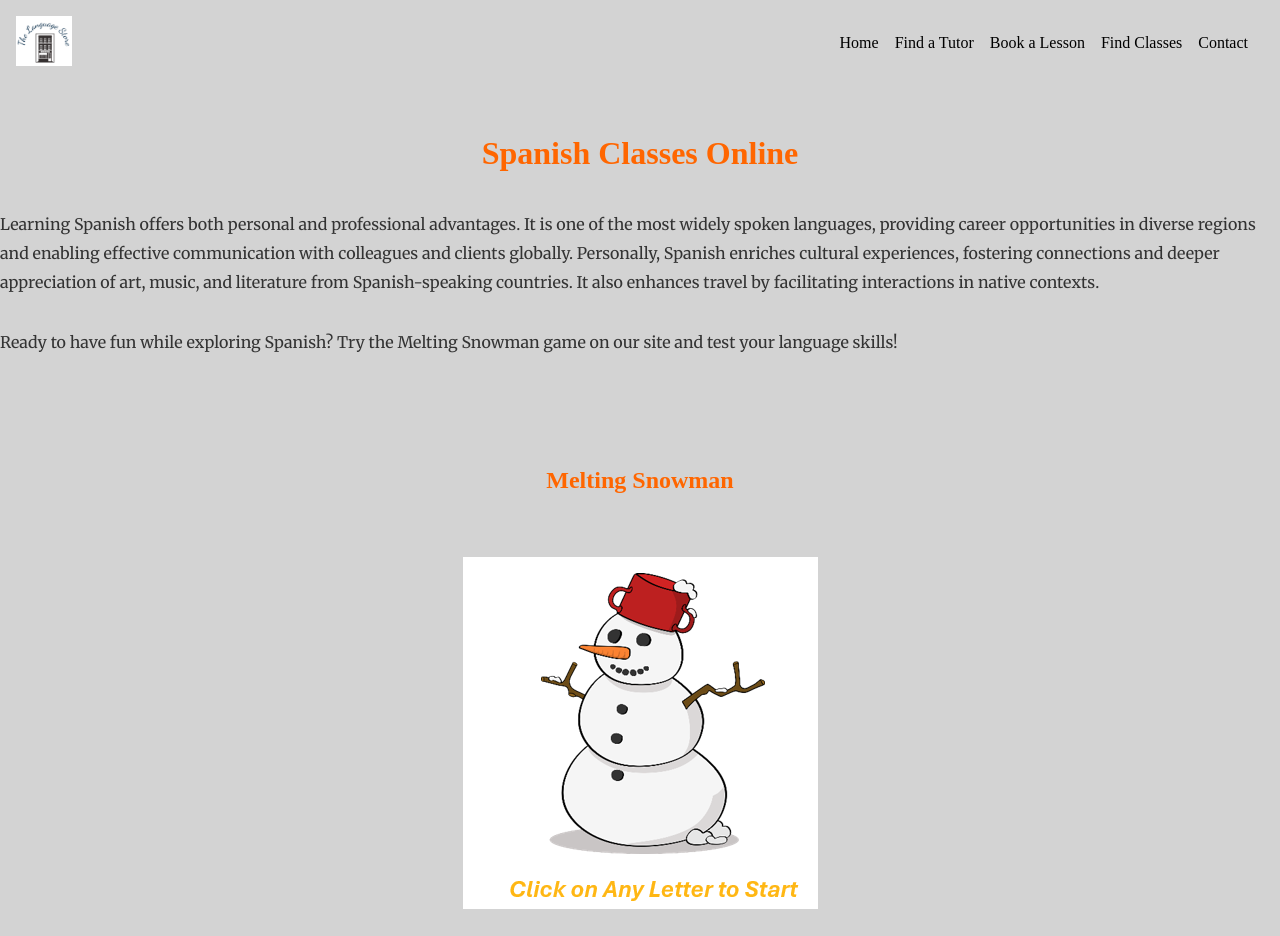
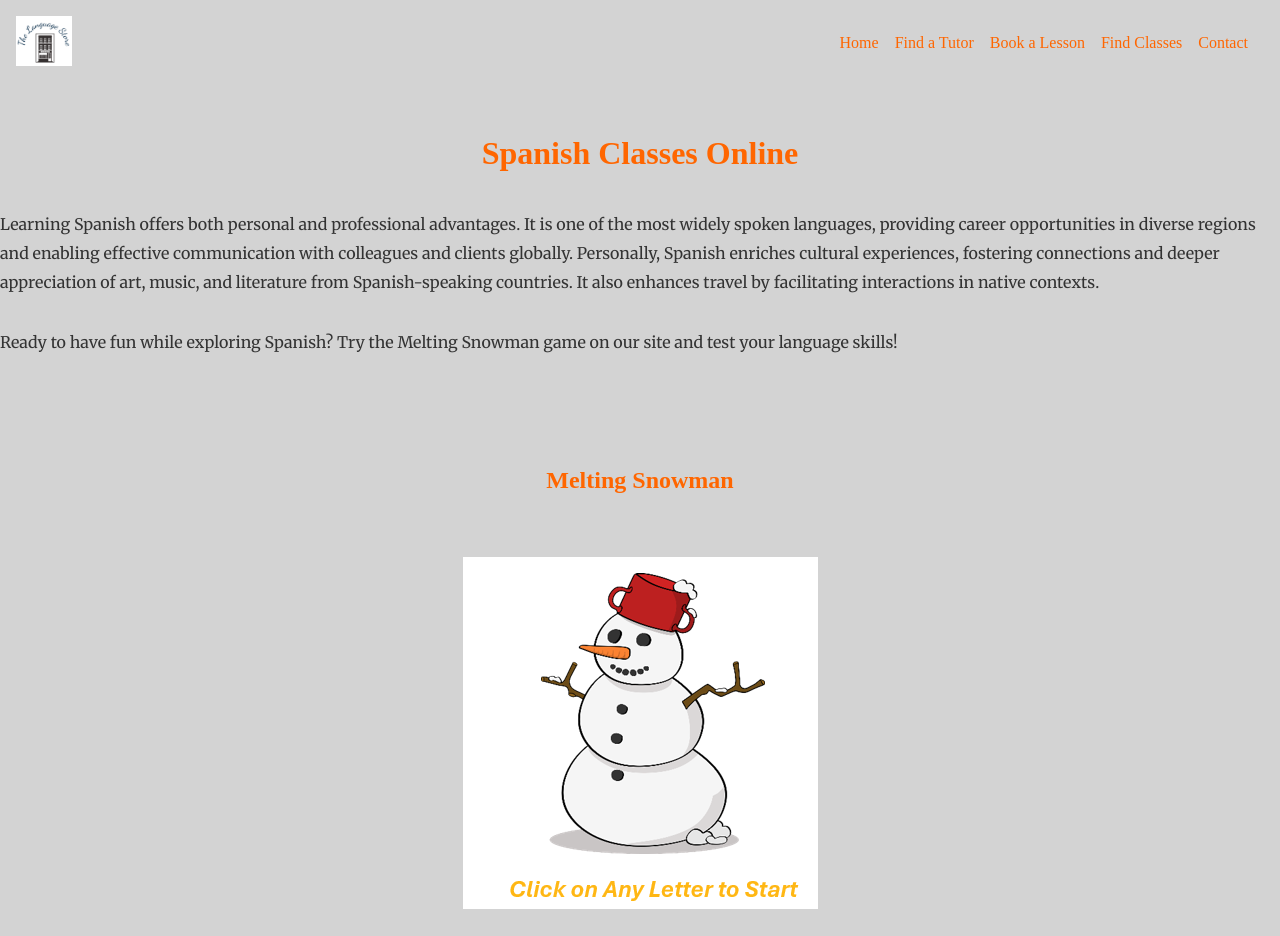
Before and after one commit to LidiaMorejudo/LanguageStoreProject2, a plain HTML site: page index.html in a window 1280 px wide. Shown: the top 936 px of the page. Drawn offline with Linux system fonts and the light colour scheme.

Commit message:
Changed the colour of the navigation menu

```diff
--- a/css/style.css
+++ b/css/style.css
@@ -38,7 +38,7 @@ header nav ul li {
 }
 
 header nav ul li a {
-    color: black;
+    color: #ff6600;
     text-decoration: none;
 }
 
```
